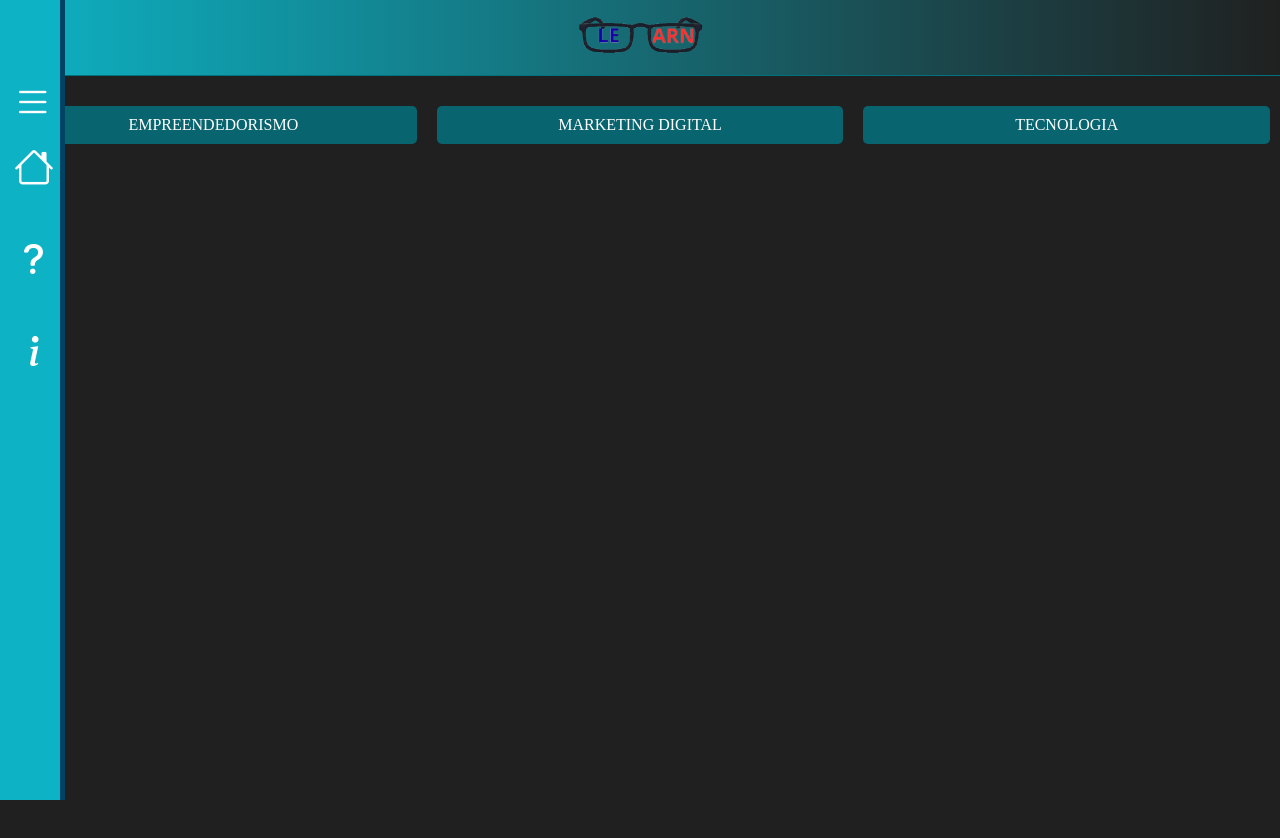
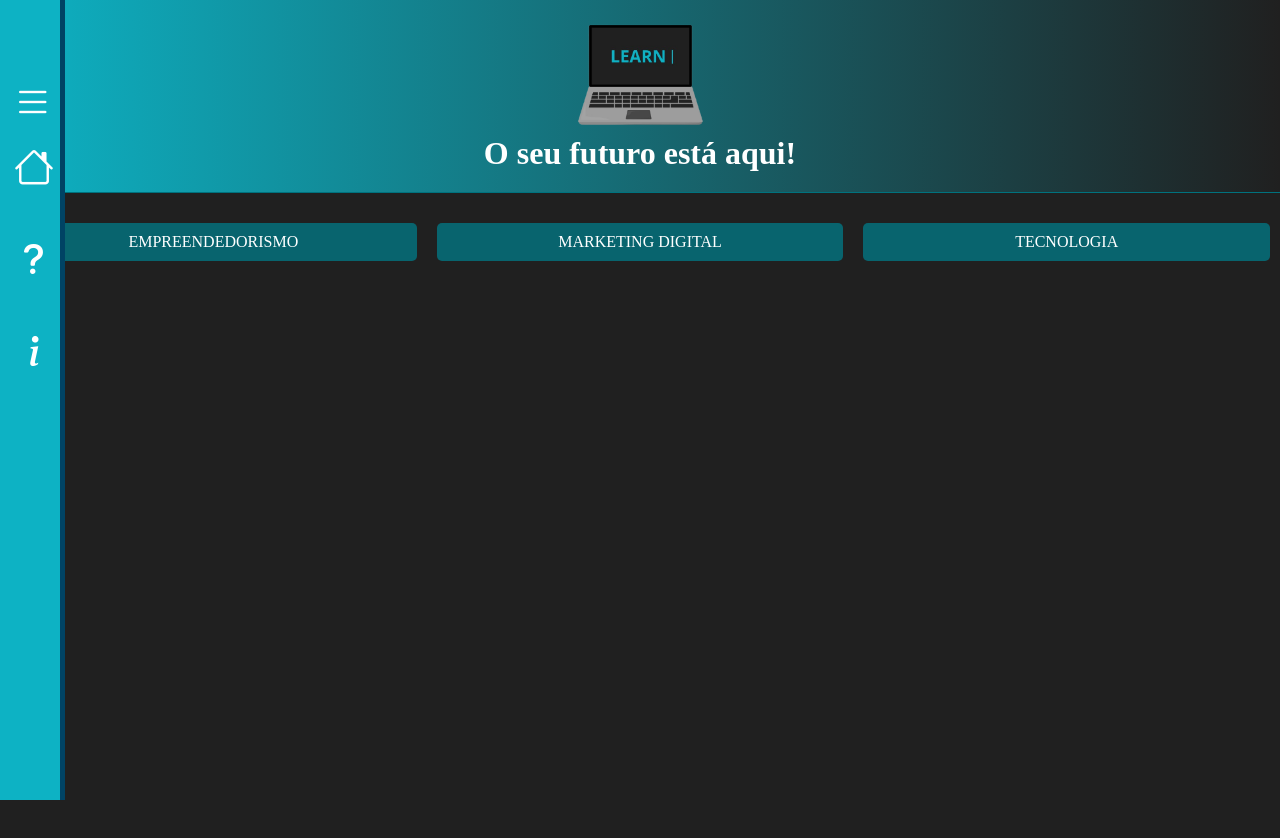
Before and after one commit to GabrielCamargocoder/flexbox02, a plain HTML site: page index.html in a window 1280 px wide. Shown: the top 838 px of the page. Drawn offline with nearby package versions, Linux system fonts and the light colour scheme.

Commit message:
mudanças

```diff
--- a/estilo/media.css
+++ b/estilo/media.css
@@ -16,12 +16,20 @@
 }
     header > .img-logo{
 
-        background: url(../logo-learn-.png) no-repeat center center;
+        background: url(../imagens/logo-learn-2-removebg-preview.png) no-repeat center center;
         background-size: contain;
-        height: 40px;
+        height: 120px;
+
+
     }
 
+    header > h1{
 
+        color: white;
+        text-align: center;
+        font-size: 2em;
+
+    }
 
     main{
     background-color:#202020;
--- a/index.html
+++ b/index.html
@@ -16,6 +16,8 @@
 <body>
     <header>
        <div class="img-logo"></div>
+
+       <h1>O seu futuro está aqui!</h1>
     </header>
     <main>
 
```
Also changed, not shown: Logo-Learn-removebg-preview.png (deleted), Logo-Learn.png (deleted), imagens/logo-learn-2-removebg-preview.png (added), imagens/logo-learn-2.png (added), imagens/logo-learn-3.png (added), imagens/logo-learn.png (added), logo-learn-.png (deleted).
